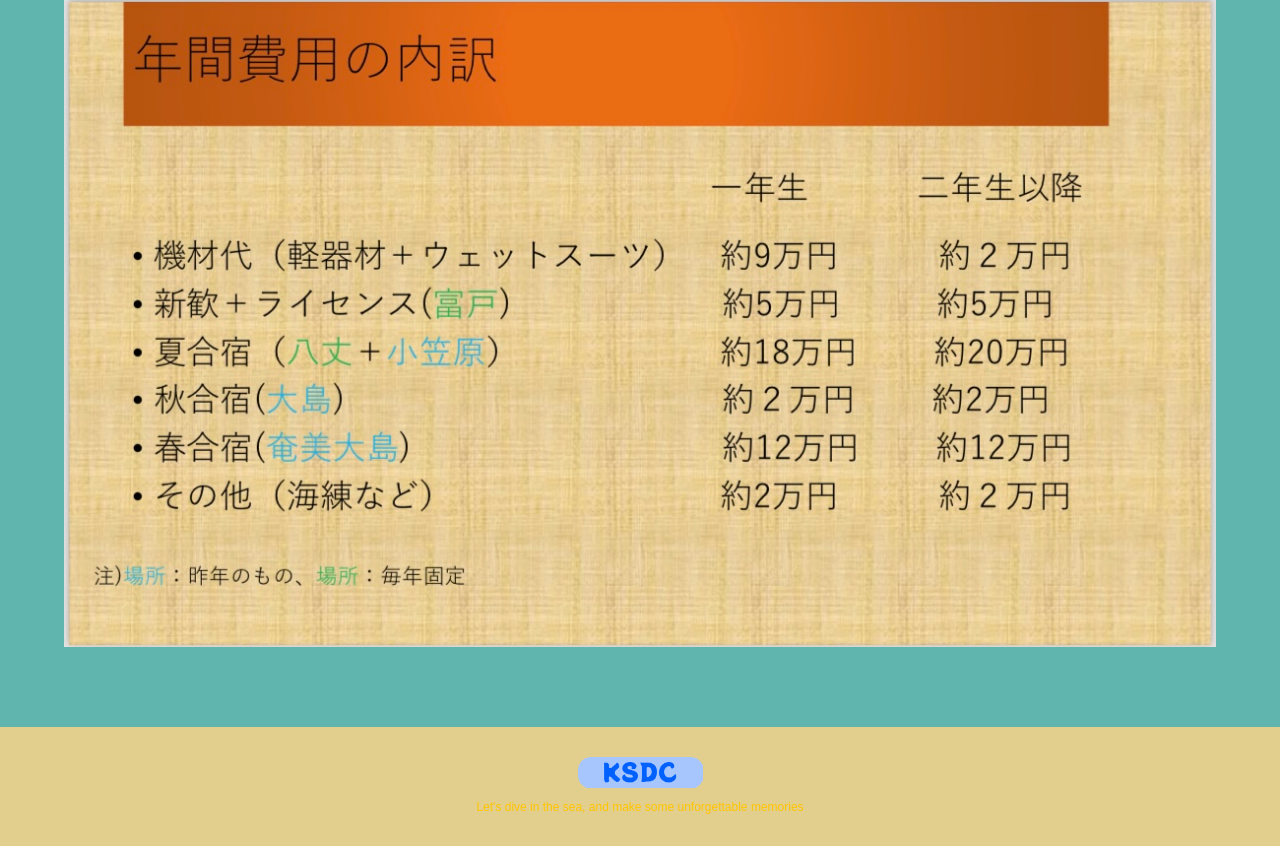
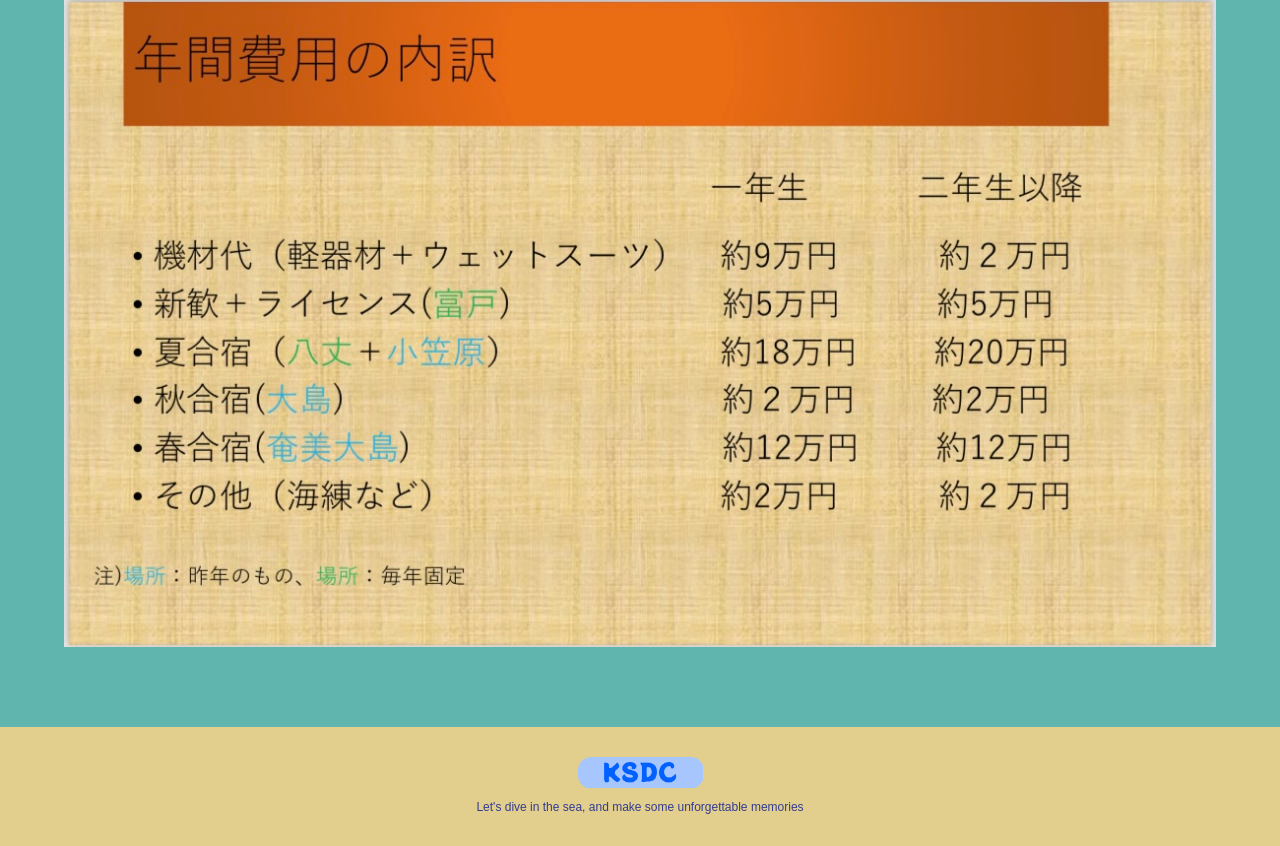
Before and after one commit to sui0329/KSDC, a plain HTML site: page calender.html in a window 1280 px wide. Shown: the part 9738-10584 px from the top of the page. Drawn offline with Linux system fonts and the light colour scheme.

Commit message:
Update active_log.css

```diff
--- a/active_log.css
+++ b/active_log.css
@@ -8,7 +8,7 @@
     color: #ffe17f;
 }
 
-.container p{
+.top-wrapper p{
     color: #ffc400;
 }
 
```
